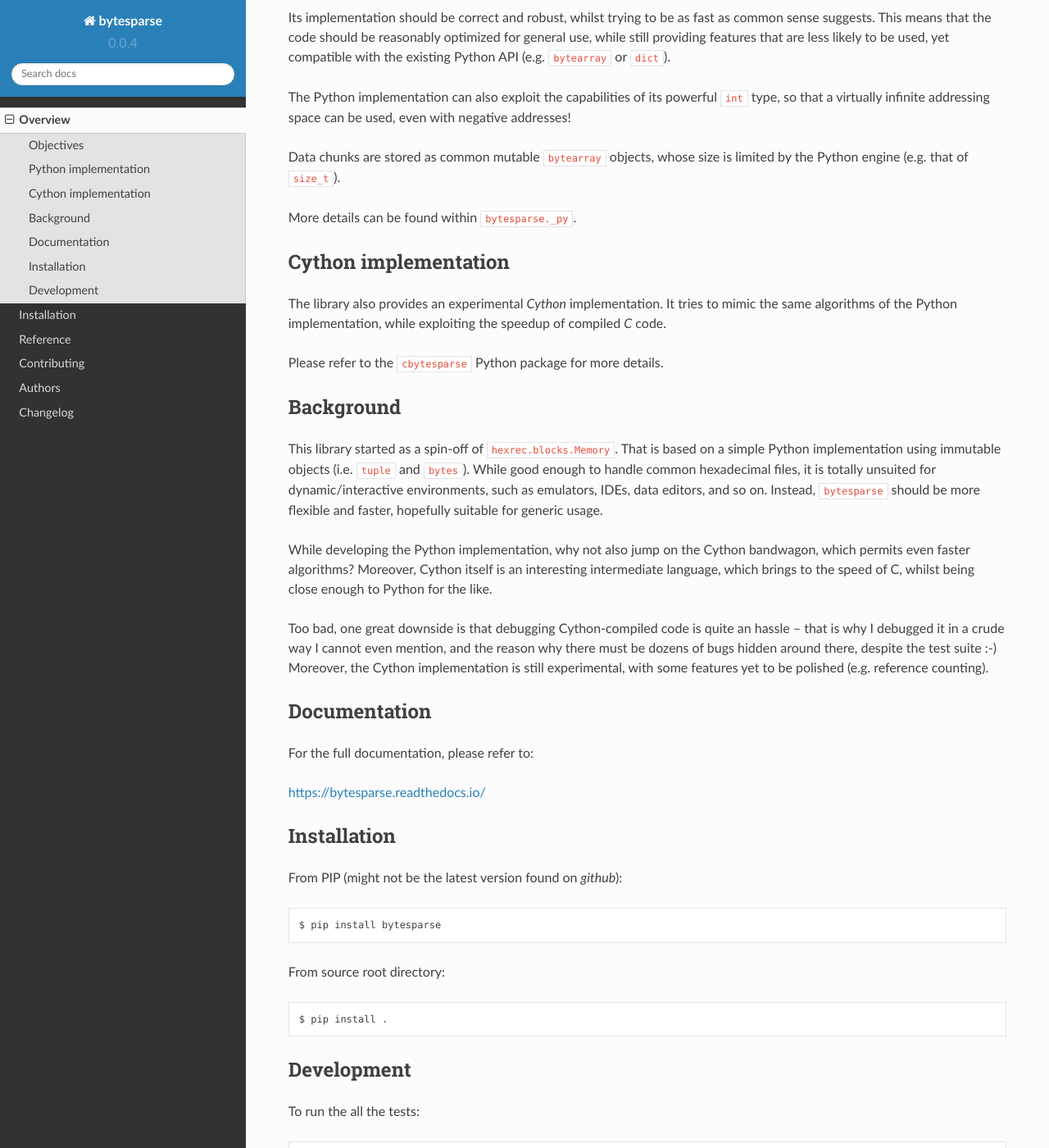
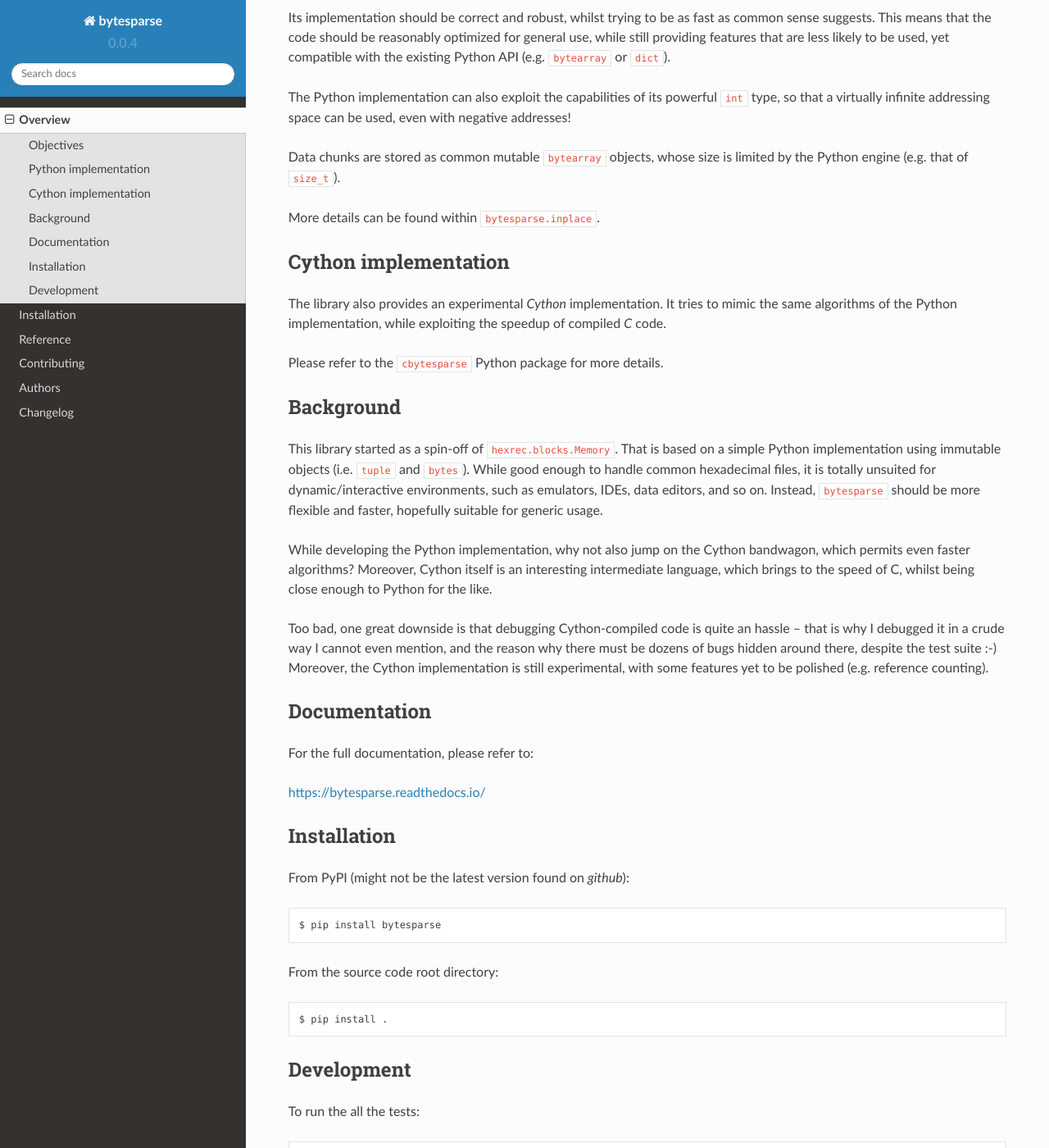
Before and after one commit to TexZK/bytesparse, a Sphinx documentation site: the page built from docs/readme.rst, in a window 1280 px wide and 1400 px high, scrolled down 939 px. Shown: the whole window at 82% size. Built offline with Sphinx 7.4.7 and the Read the Docs theme 2.0.0, drawn with Linux system fonts in a browser that asks for light colours; some of the changed text lies outside the part shown.

Commit message:
Updated docs

```diff
--- a/README.rst
+++ b/README.rst
@@ -94,7 +94,7 @@
 Data chunks are stored as common mutable ``bytearray`` objects, whose size is
 limited by the Python engine (e.g. that of ``size_t``).
 
-More details can be found within ``bytesparse._py``.
+More details can be found within ``bytesparse.inplace``.
 
 
 Cython implementation
@@ -141,13 +141,13 @@
 Installation
 ============
 
-From PIP (might not be the latest version found on *github*):
+From PyPI (might not be the latest version found on *github*):
 
 .. code-block:: sh
 
     $ pip install bytesparse
 
-From source root directory:
+From the source code root directory:
 
 .. code-block:: sh
 
--- a/docs/installation.rst
+++ b/docs/installation.rst
@@ -22,4 +22,4 @@
 
 .. code-block:: sh
 
-    $ python setup.py install
+    $ pip install .
```
Also changed, not shown: other parts of README.rst (+1 -1 lines), CHANGELOG.rst (+5 -2 lines).
